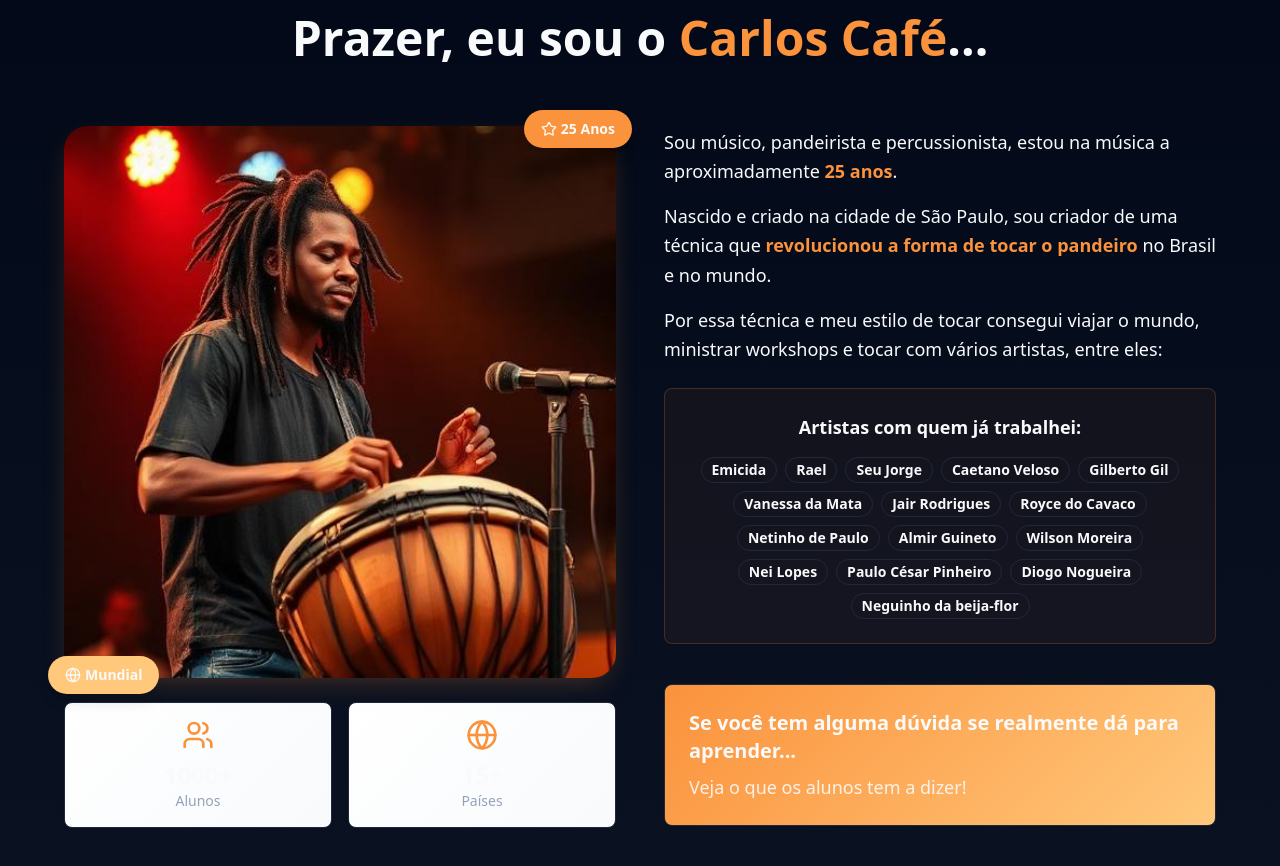
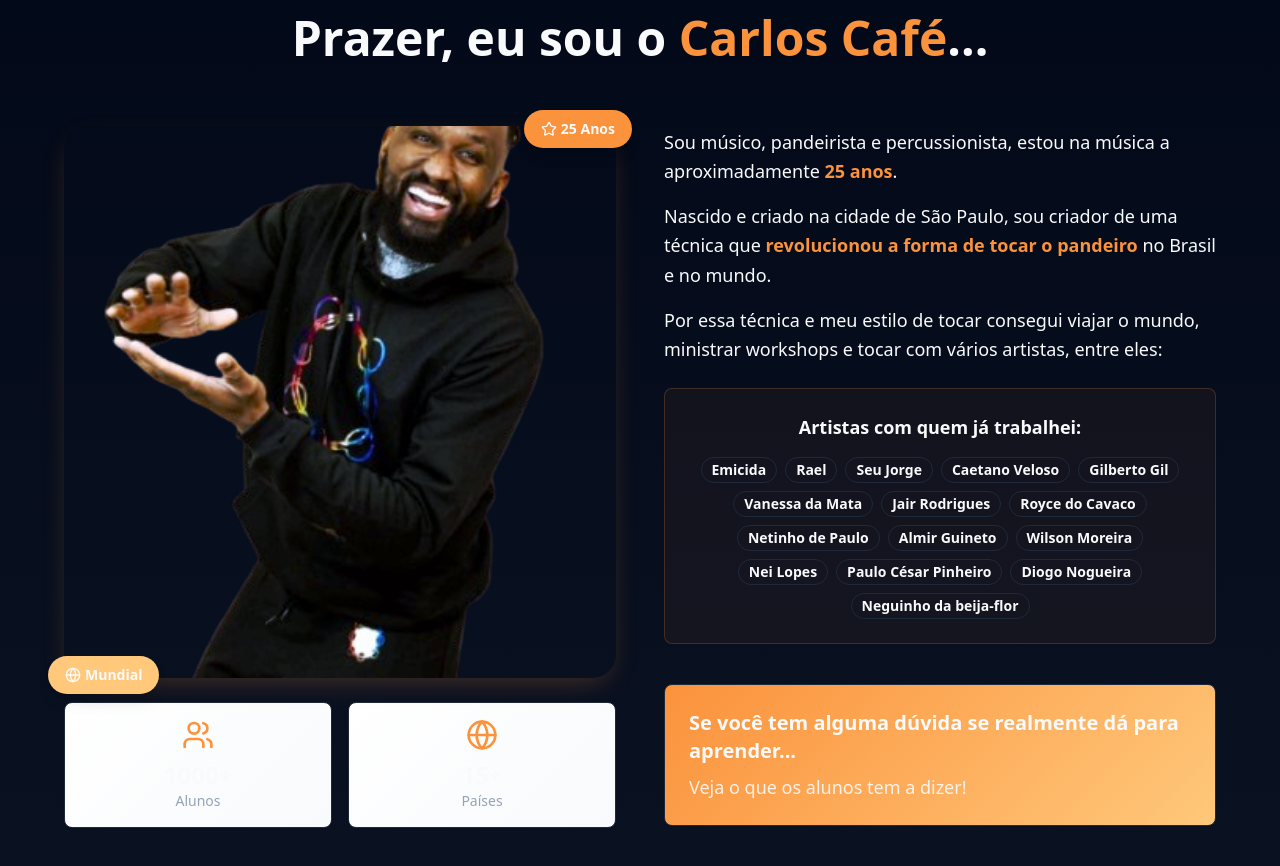
Before and after one commit to edilson-morais/pandeirando-com-carlos-cafe, a React (Vite) app: page / in a window 1280 px wide. Shown: the part 2800-3666 px from the top of the page. Built offline with nearby package versions, Linux system fonts and the light colour scheme.

Commit message:
Add Carlos Café image
Add the provided image to the "Prazer, eu sou o Carlos Café..." section.

```diff
--- a/src/components/AboutInstructor.tsx
+++ b/src/components/AboutInstructor.tsx
@@ -27,7 +27,7 @@ export const AboutInstructor = () => {
               <div className="relative">
                 <div className="aspect-square rounded-3xl overflow-hidden shadow-elegant">
                   <img
-                    src={carlosCafe}
+                    src="/lovable-uploads/af580b9b-079a-4ff1-a29f-4bf86f845367.png"
                     alt="Carlos Café"
                     className="w-full h-full object-cover"
                   />
```
Also changed, not shown: public/lovable-uploads/af580b9b-079a-4ff1-a29f-4bf86f845367.png (added).
